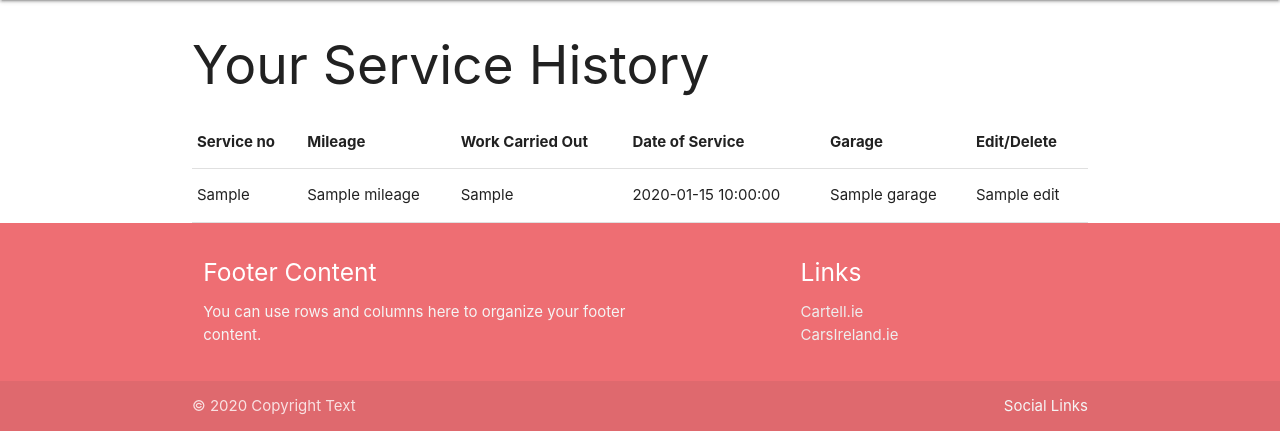
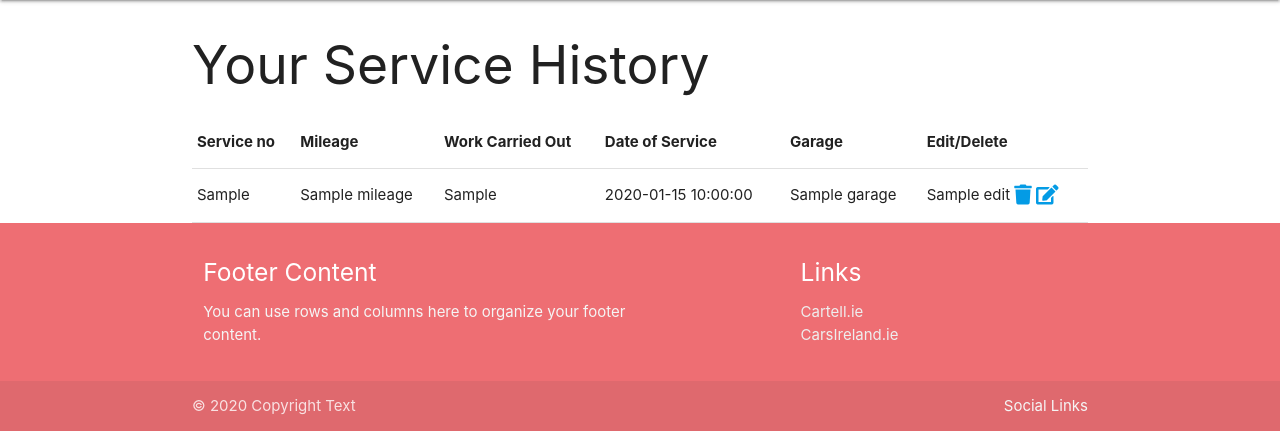
Before and after one commit to Cha-K28/data_centric_development_MSP3, a Flask app: page /get_service_info in a window 1280 px wide. Shown: the part 64-508 px from the top of the page. Run offline with Flask 2, Linux system fonts and the light colour scheme; a database or web service that is not in the repository returns one stand-in record (values such as "Sample title"); some libraries are stand-ins or nearby versions.

Commit message:
add edit and delete buttons, and debug test for heroku

```diff
--- a/app.py
+++ b/app.py
@@ -121,4 +121,4 @@ def register():
 if __name__ == "__main__":
     app.run(host=os.environ.get("IP"),
             port=int(os.environ.get("PORT")),
-            debug=True)
+            debug=False)
--- a/templates/service_info.html
+++ b/templates/service_info.html
@@ -20,7 +20,10 @@
         <td>{{ service_info.work_completed }}</td>
         <td>{{ service_info.date_of_service}}</td>
         <td>{{ service_info.garage }}</td>
-        <td>{{ service_info.edit }}</td>
+        <td>{{ service_info.edit }}
+            <a href="#"class="btn-default btn-sm" aria-label="Delete" title="Delete"><i class="fa fa-trash fa-lg" aria-hidden="true"></i></a>
+            <a href="#" rel="noopener noreferrer" class="btn-default btn-sm" aria-label="Edit" title="Edit"><i class="fa fa-edit fa-lg" aria-hidden="true"></i></a>
+        </td>
     </tr>
     {% endfor %}
 </table>
```
